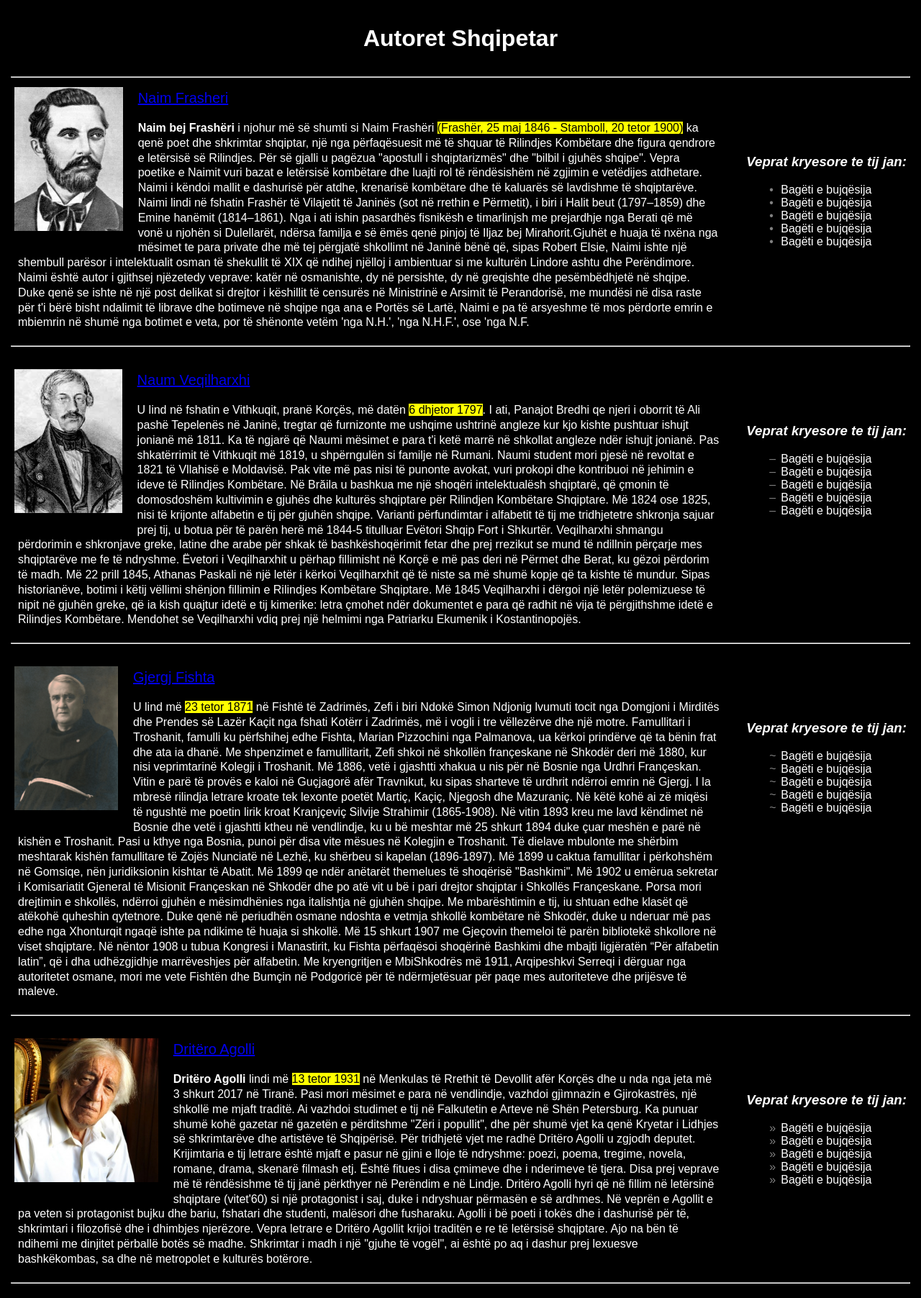
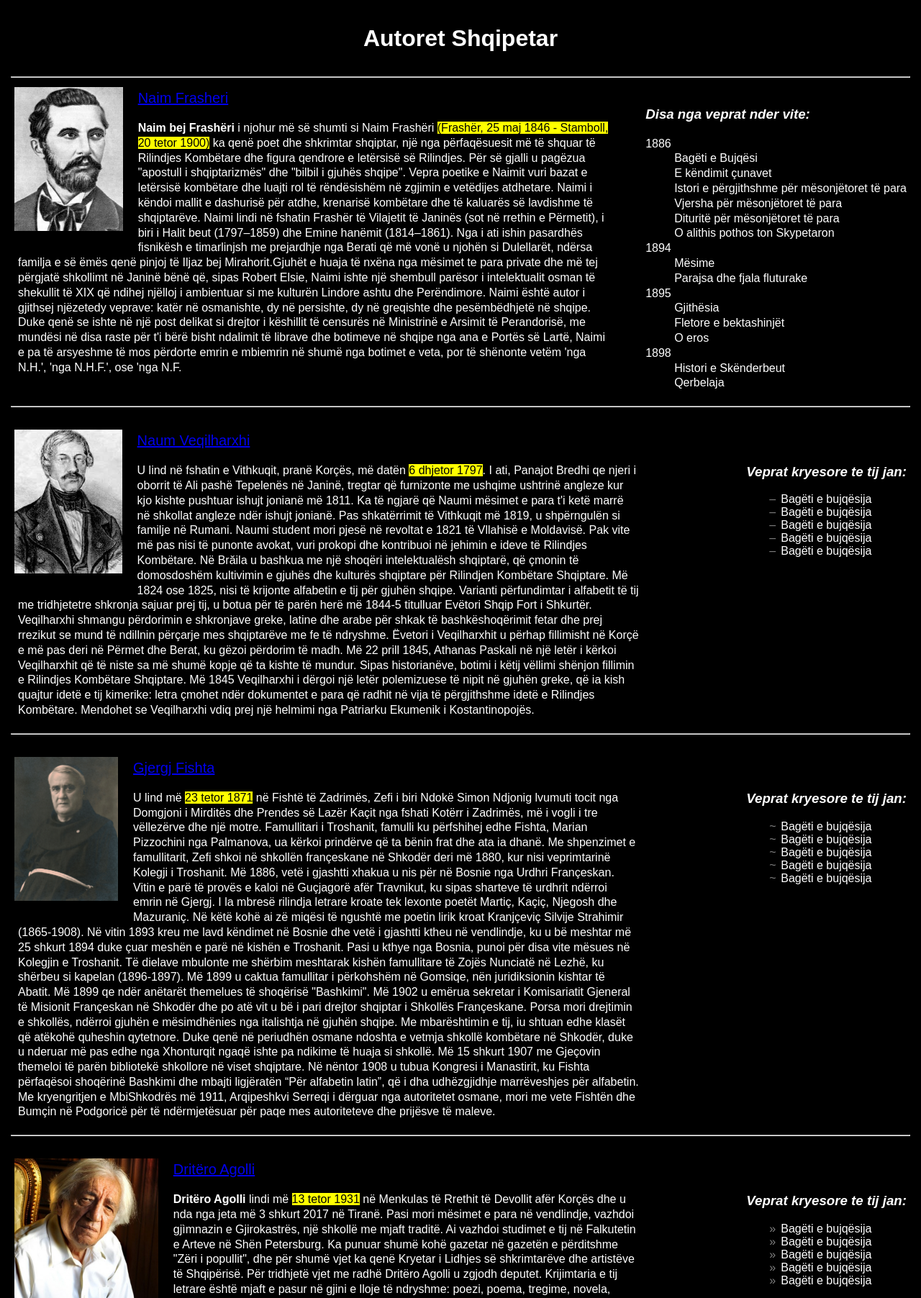
Before and after one commit to samiri32/ProgramimiInternet_Gr10, a PHP site: page /HTML/meshum.html in a window 1280 px wide. Shown: the part 198-2002 px from the top of the page at 72% size. Run offline with PHP 8.4, Linux system fonts and the light colour scheme.

Commit message:
definition lists

```diff
--- a/CSS/meshum.css
+++ b/CSS/meshum.css
@@ -110,14 +110,29 @@ body {
     position: relative;
     float: left;
     box-sizing: border-box;
-    width: 79%;
+    width: 70%;
+}
+
+.autori-1 {
+    position: relative;
+    float: left;
+    box-sizing: border-box;
+    width: 67%;
 }
 
 .djathtas {
     position: relative;
     float: right;
     width: fit-content;
-    margin-top: 3.5em;
+    margin-top: 1.8em;
+}
+
+.lista1 {
+    position: relative;
+    float: right;
+    width: fit-content;
+    margin-top: -2.5em;
+    line-height: 1.3;
 }
 
 p {
--- a/HTML/meshum.html
+++ b/HTML/meshum.html
@@ -51,7 +51,8 @@
 <hr>
 
 <div class="autort">
-    <div class="majtas">
+
+    <div class="autori-1">
         <a href="../img/Naim_Frasheri.jpg">
             <img src="../img/Naim_Frasheri.jpg" alt="Naim Frasheri">
         </a>
@@ -73,19 +74,37 @@
         </p>
     </div>
 
+
     <br>
 
     <div class="djathtas">
-        <h3>Veprat kryesore te tij jan:</h3>
-        <div class="bullet">
-            <ul>
-                <li>Bagëti e bujqësija</li>
-                <li>Bagëti e bujqësija</li>
-                <li>Bagëti e bujqësija</li>
-                <li>Bagëti e bujqësija</li>
-                <li>Bagëti e bujqësija</li>
+        <div class="lista1">
+            <h3>Disa nga veprat nder vite: </h3>
 
-            </ul>
+            <dl>
+                <dt>1886</dt>
+                <dd>Bagëti e Bujqësi</dd>
+                <dd>E këndimit çunavet</dd>
+                <dd>Istori e përgjithshme për mësonjëtoret të para </dd>
+                <dd>Vjersha për mësonjëtoret të para</dd>
+                <dd>Dituritë për mësonjëtoret të para </dd>
+                <dd>O alithis pothos ton Skypetaron</dd>
+
+                <dt>1894</dt>
+                <dd>Mësime</dd>
+                <dd>Parajsa dhe fjala fluturake</dd>
+
+                <dt>1895</dt>
+                <dd>Gjithësia</dd>
+                <dd>Fletore e bektashinjët</dd>
+                <dd>O eros</dd>
+
+                <dt>1898</dt>
+                <dd>Histori e Skënderbeut</dd>
+                <dd>Qerbelaja</dd>
+
+
+            </dl>
         </div>
     </div>
 
```
